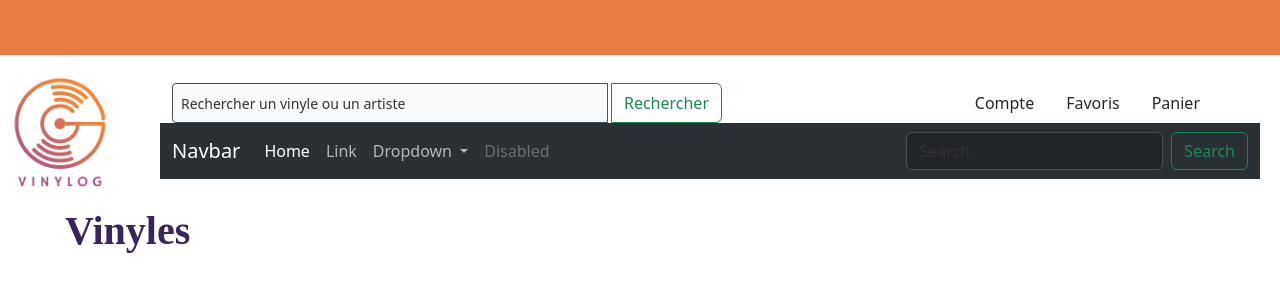
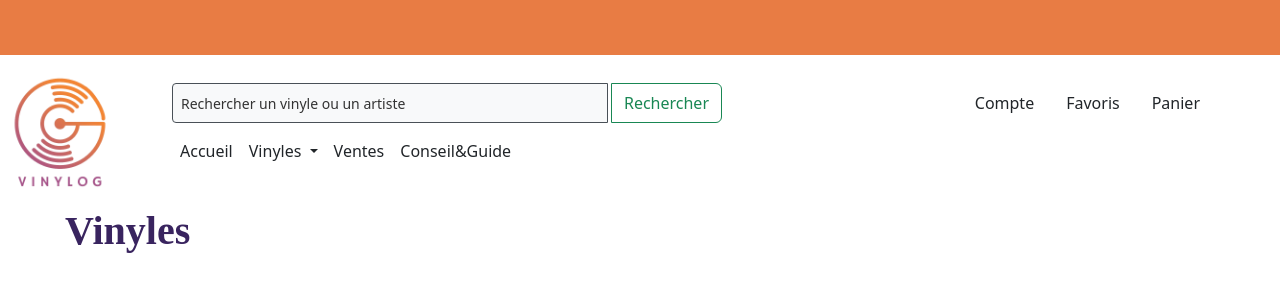
Before and after one commit to MaxMontouro/Vinylog, a PHP site: page / in a window 1280 px wide. Shown: the top 300 px of the page. Run offline with PHP 8.4, Linux system fonts and the light colour scheme; data that the repository does not hold is empty; some web fonts are replaced.

Commit message:
Update de la navbar (a modifier si nécessaire)

```diff
--- a/index.php
+++ b/index.php
@@ -175,45 +175,39 @@ $cds = afficher();
 
 
 
-
-    <nav class="navbar navbar-expand-lg bg-body-tertiary">
+<nav class="navbar navbar-expand-lg navbar-light bg-white">
   <div class="container-fluid">
-    <a class="navbar-brand" href="#">Navbar</a>
     <button class="navbar-toggler" type="button" data-bs-toggle="collapse" data-bs-target="#navbarSupportedContent" aria-controls="navbarSupportedContent" aria-expanded="false" aria-label="Toggle navigation">
       <span class="navbar-toggler-icon"></span>
     </button>
     <div class="collapse navbar-collapse" id="navbarSupportedContent">
       <ul class="navbar-nav me-auto mb-2 mb-lg-0">
         <li class="nav-item">
-          <a class="nav-link active" aria-current="page" href="#">Home</a>
-        </li>
-        <li class="nav-item">
-          <a class="nav-link" href="#">Link</a>
+          <a class="nav-link text-dark" aria-current="page" href="#">Accueil</a>
         </li>
         <li class="nav-item dropdown">
-          <a class="nav-link dropdown-toggle" href="#" role="button" data-bs-toggle="dropdown" aria-expanded="false">
-            Dropdown
+          <a class="nav-link dropdown-toggle text-dark" href="#" role="button" data-bs-toggle="dropdown" aria-expanded="false">
+            Vinyles
           </a>
           <ul class="dropdown-menu">
-            <li><a class="dropdown-item" href="#">Action</a></li>
-            <li><a class="dropdown-item" href="#">Another action</a></li>
+            <li><a class="dropdown-item" href="#">Truc 1</a></li>
+            <li><a class="dropdown-item" href="#">Truc 2</a></li>
             <li><hr class="dropdown-divider"></li>
             <li><a class="dropdown-item" href="#">Something else here</a></li>
           </ul>
         </li>
         <li class="nav-item">
-          <a class="nav-link disabled" aria-disabled="true">Disabled</a>
+          <a class="nav-link text-dark" aria-current="page" href="#">Ventes</a>
+        </li>
+        <li class="nav-item">
+          <a class="nav-link text-dark" href="#">Conseil&Guide</a>
         </li>
       </ul>
-      <form class="d-flex" role="search">
-        <input class="form-control me-2" type="search" placeholder="Search" aria-label="Search">
-        <button class="btn btn-outline-success" type="submit">Search</button>
-      </form>
     </div>
   </div>
 </nav>
 
-  </div>
+</div>
 </nav>
 
 </div>
```
